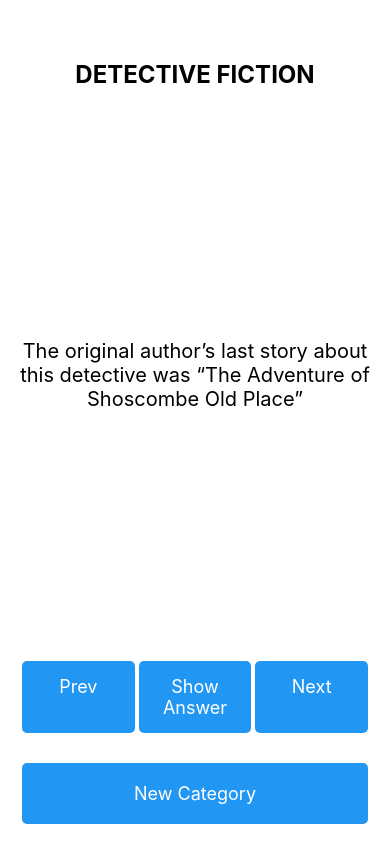
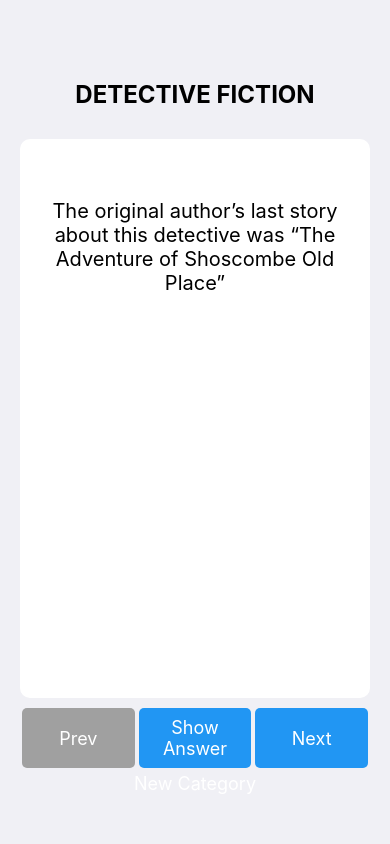
Before and after one commit to f-leroux/jeopardy-app, a React Native app: screen / in a window 390 px wide. Built offline with nearby package versions, Linux system fonts and the light colour scheme.

Commit message:
Improve UI layout and navigation

```diff
--- a/App.js
+++ b/App.js
@@ -29,13 +29,17 @@ export default function App() {
   const questionObj = category.questions[questionIndex];
 
   const nextQuestion = () => {
-    setQuestionIndex((prev) => (prev + 1) % category.questions.length);
-    setShowAnswer(false);
+    if (questionIndex < category.questions.length - 1) {
+      setQuestionIndex((prev) => prev + 1);
+      setShowAnswer(false);
+    }
   };
 
   const prevQuestion = () => {
-    setQuestionIndex((prev) => (prev - 1 + category.questions.length) % category.questions.length);
-    setShowAnswer(false);
+    if (questionIndex > 0) {
+      setQuestionIndex((prev) => prev - 1);
+      setShowAnswer(false);
+    }
   };
 
   const newCategory = () => {
@@ -72,13 +76,21 @@ export default function App() {
         )}
       </ScrollView>
       <View style={styles.buttonsRow}>
-        <TouchableOpacity style={styles.button} onPress={prevQuestion}>
+        <TouchableOpacity
+          style={[styles.button, questionIndex === 0 && styles.disabledButton]}
+          onPress={prevQuestion}
+          disabled={questionIndex === 0}
+        >
           <Text style={styles.buttonText}>Prev</Text>
         </TouchableOpacity>
         <TouchableOpacity style={styles.button} onPress={() => setShowAnswer(!showAnswer)}>
           <Text style={styles.buttonText}>{showAnswer ? 'Hide Answer' : 'Show Answer'}</Text>
         </TouchableOpacity>
-        <TouchableOpacity style={styles.button} onPress={nextQuestion}>
+        <TouchableOpacity
+          style={[styles.button, questionIndex === category.questions.length - 1 && styles.disabledButton]}
+          onPress={nextQuestion}
+          disabled={questionIndex === category.questions.length - 1}
+        >
           <Text style={styles.buttonText}>Next</Text>
         </TouchableOpacity>
       </View>
@@ -92,17 +104,49 @@ export default function App() {
 }
 
 const styles = StyleSheet.create({
-  container: { flex: 1, justifyContent: 'flex-start', padding: 20, paddingTop: 60, backgroundColor: '#fff' },
-  category: { fontSize: 24, fontWeight: 'bold', textAlign: 'center', marginBottom: 20 },
-  questionScroll: { flex: 1 },
-  questionContainer: { flexGrow: 1, justifyContent: 'center' },
-  question: { fontSize: 20, marginBottom: 20, textAlign: 'center' },
+  container: {
+    flex: 1,
+    justifyContent: 'flex-start',
+    padding: 20,
+    paddingTop: 80,
+    paddingBottom: 40,
+    backgroundColor: '#f0f0f5'
+  },
+  category: {
+    fontSize: 24,
+    fontWeight: 'bold',
+    textAlign: 'center',
+    marginBottom: 30
+  },
+  questionScroll: {
+    flex: 0.85,
+    backgroundColor: '#fff',
+    borderRadius: 10,
+    padding: 20,
+    marginBottom: 10
+  },
+  questionContainer: { flexGrow: 1, justifyContent: 'flex-start', alignItems: 'center' },
+  question: { fontSize: 20, marginBottom: 20, textAlign: 'center', marginTop: 40 },
   separator: { borderBottomWidth: 1, borderBottomColor: '#ccc', marginVertical: 10 },
   answer: { fontSize: 20, marginBottom: 20, textAlign: 'center' },
   italic: { fontStyle: 'italic' },
-  buttonsRow: { flexDirection: 'row', marginBottom: 20 },
-  button: { flex: 1, marginHorizontal: 2, paddingVertical: 15, backgroundColor: '#2196F3', borderRadius: 5 },
+  buttonsRow: { flexDirection: 'row', marginBottom: 10 },
+  button: {
+    flex: 1,
+    marginHorizontal: 2,
+    backgroundColor: '#2196F3',
+    borderRadius: 5,
+    height: 60,
+    alignItems: 'center',
+    justifyContent: 'center'
+  },
+  disabledButton: { backgroundColor: '#a0a0a0' },
   buttonText: { color: '#fff', textAlign: 'center', fontSize: 18 },
-  newCategory: { marginTop: 10 },
-  newCategoryButton: { paddingVertical: 20 }
+  newCategory: { marginTop: 5 },
+  newCategoryButton: {
+    height: 70,
+    flex: 0,
+    alignItems: 'center',
+    justifyContent: 'center'
+  }
 });
```
